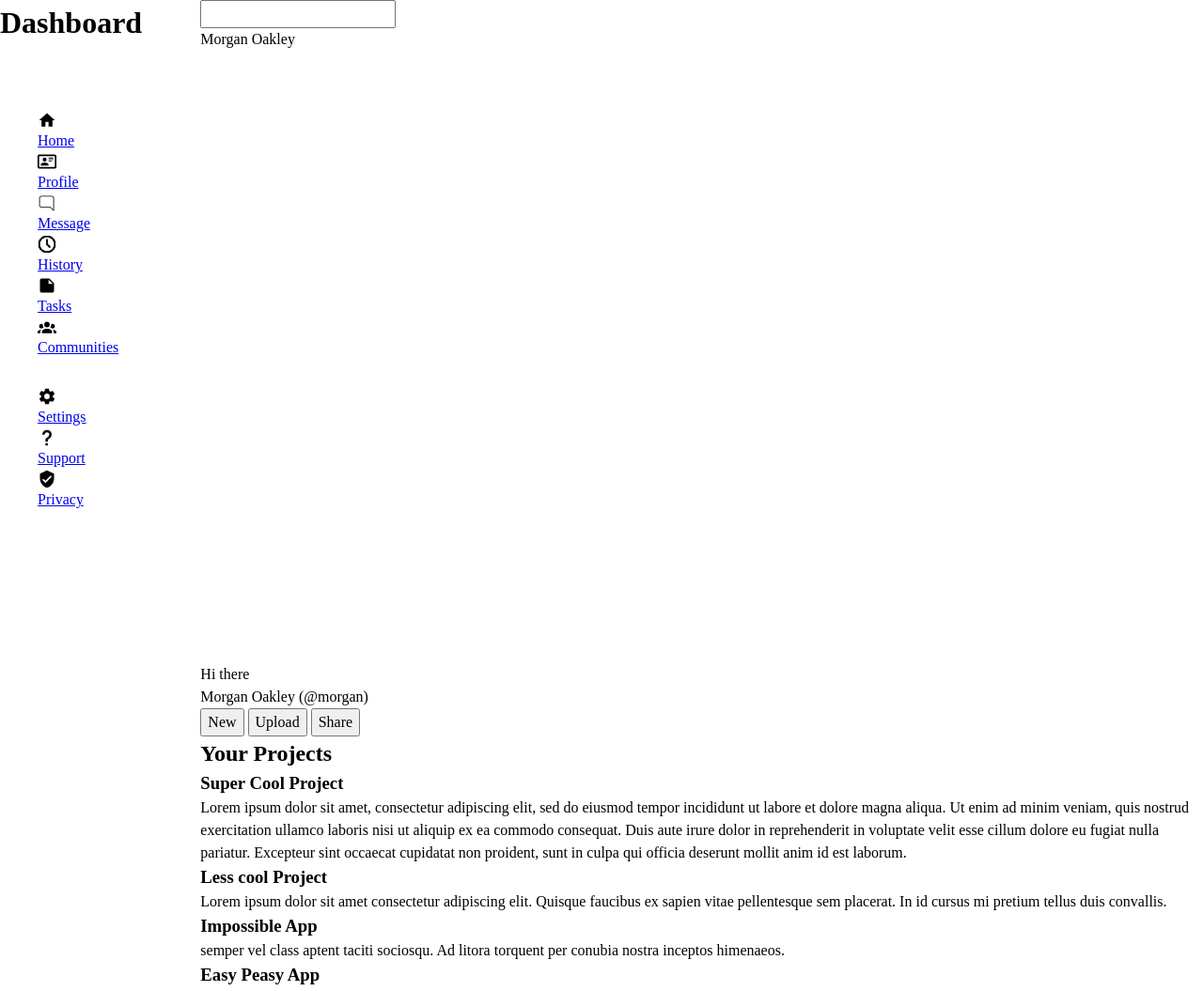
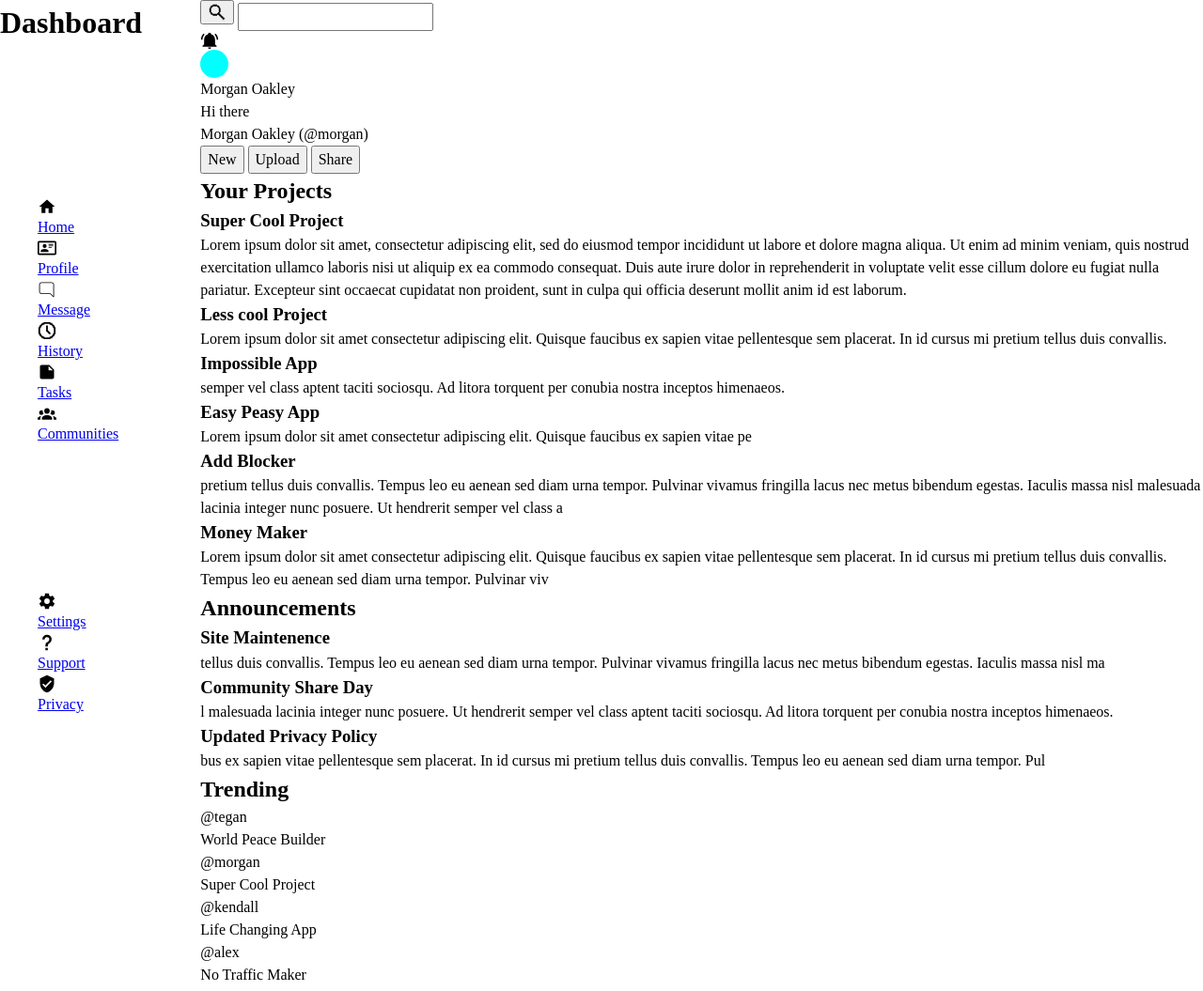
Before and after one commit to codingbyday3/admin-dashboard, a website: page index.html in a window 1280 px wide. Shown: the top 1055 px of the page at 94% size. Drawn offline with Linux system fonts and the light colour scheme.

Commit message:
Fix: webpage layout bug

```diff
--- a/index.html
+++ b/index.html
@@ -82,7 +82,17 @@
       </ul>
     </div>
     <div class="search-bar">
+      <button class="submit">
+        <svg class="icon" xmlns="http://www.w3.org/2000/svg" viewBox="0 0 22 22">
+          <title>search</title>
+          <path d="M19 20H18V19H17V18H16V17H15V16H14V15H13V14H11V15H6V14H4V13H3V11H2V6H3V4H4V3H6V2H11V3H13V4H14V6H15V11H14V13H15V14H16V15H17V16H18V17H19V18H20V19H19M11 13V12H12V11H13V6H12V5H11V4H6V5H5V6H4V11H5V12H6V13Z" />
+        </svg>
+      </button>
       <input type="text">
+      <svg class="icon" xmlns="http://www.w3.org/2000/svg" viewBox="0 0 24 24">
+        <title>bell-ring</title>
+        <path d="M21,19V20H3V19L5,17V11C5,7.9 7.03,5.17 10,4.29C10,4.19 10,4.1 10,4A2,2 0 0,1 12,2A2,2 0 0,1 14,4C14,4.1 14,4.19 14,4.29C16.97,5.17 19,7.9 19,11V17L21,19M14,21A2,2 0 0,1 12,23A2,2 0 0,1 10,21M19.75,3.19L18.33,4.61C20.04,6.3 21,8.6 21,11H23C23,8.07 21.84,5.25 19.75,3.19M1,11H3C3,8.6 3.96,6.3 5.67,4.61L4.25,3.19C2.16,5.25 1,8.07 1,11Z" />
+      </svg>
       <div class="profile-pic">
 
       </div>
--- a/style.css
+++ b/style.css
@@ -54,19 +54,24 @@ h1, h2, h3, h4, h5, h6 {
 main{
   display: grid;
   grid-template-columns: 1fr 5fr;
+  grid-template-rows: 1fr 1fr 4fr;
   height: 100%;
 }
+
 
 .projects-container,
 .search-bar,
 .dashboard-header{
   grid-column: 2 / 3;
 }
+.projects-container{
+  grid-row: 3 / 4;
+}
 
 .side-bar{
   display: grid;
-  grid-template-rows: 1fr 3fr 2fr 1fr;
-  gap: 30px;
+  grid-row: 1 / 4;
+  grid-template-rows: 1fr 2fr 1fr 1fr;
 }
 
 .grid-row-span-1{
@@ -81,3 +86,10 @@ ul{
   width: 20px;
   height: 20px;
 }
+
+.profile-pic{
+  width: 30px;
+  height: 30px;
+  background-color: aqua;
+  border-radius: 30px;
+}
```
